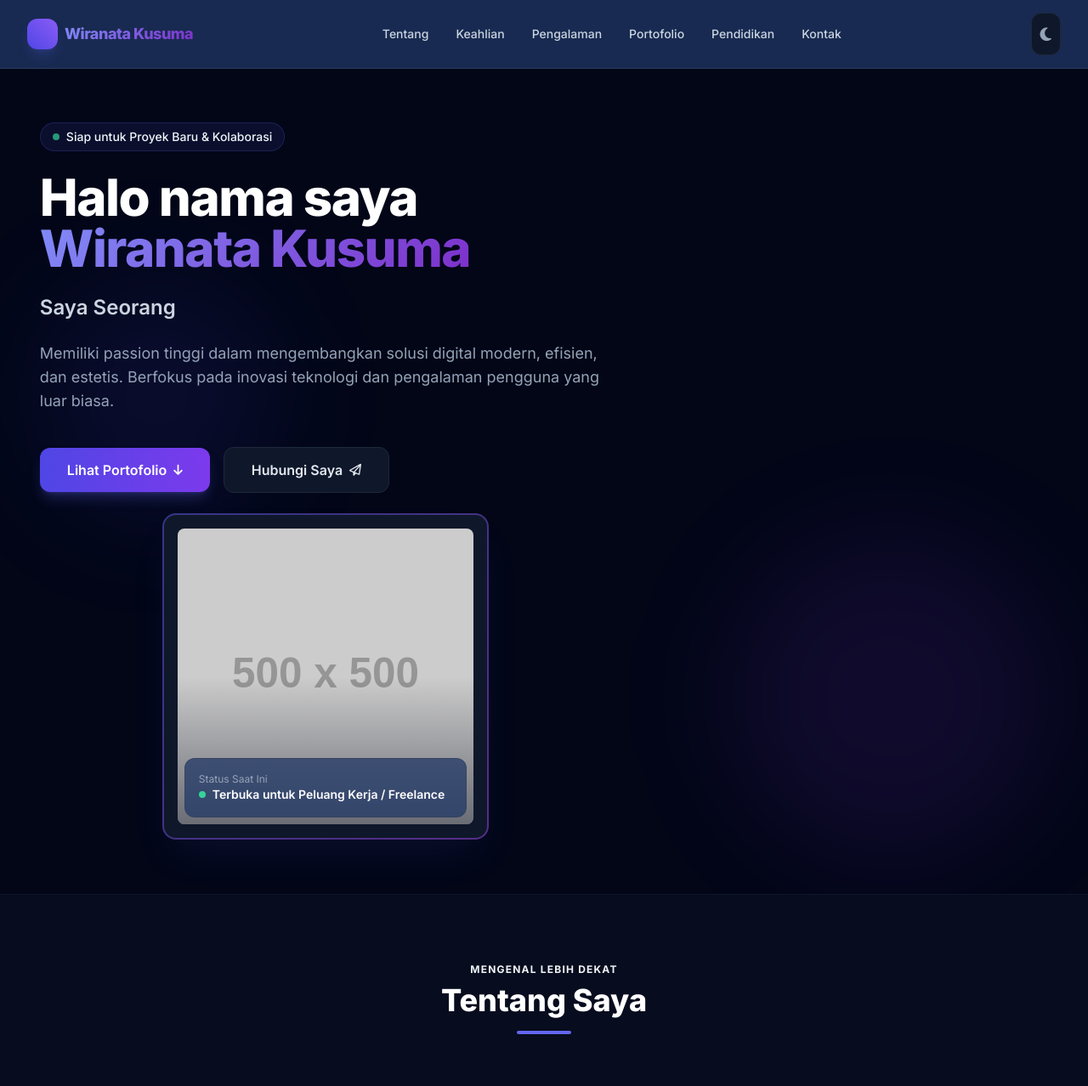
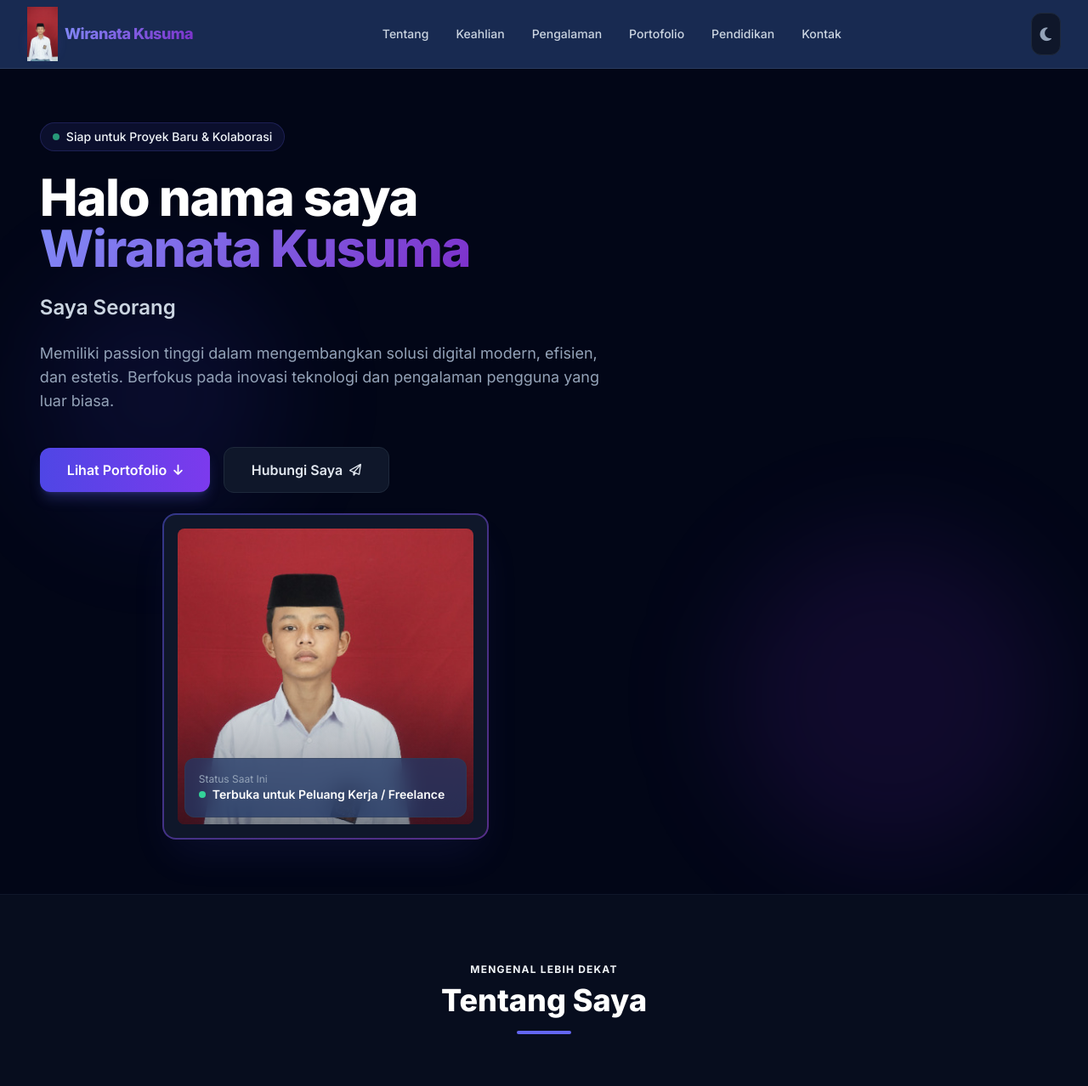
Before and after one commit to Wiranatakusuma27/THIS-IS-MY-PORTOOO-FOLIOOOOOO, a plain HTML site: page index.html in a window 1280 px wide. Shown: the top 1278 px of the page at 85% size. Drawn offline with nearby package versions, Linux system fonts and the light colour scheme; placeholder pictures from the web are drawn by us.

Commit message:
Update index.html

```diff
--- a/index.html
+++ b/index.html
@@ -84,7 +84,7 @@
             <!-- Logo / Nama -->
             <a href="#" class="text-xl font-bold tracking-tight text-white flex items-center gap-2 group">
                 <span class="w-9 h-9 rounded-xl bg-gradient-to-tr from-brand-600 to-violet-500 flex items-center justify-center text-white font-black shadow-lg shadow-brand-500/20 group-hover:scale-105 transition-transform">
-                   <img src="OIP.jpg" alt="">
+                   <img src="_1772079402848_47.jpg" alt="">
                 </span>
                 <span class="gradient-text font-extrabold text-lg">Wiranata Kusuma</span>
             </a>
@@ -172,7 +172,7 @@
                         <div class="gradient-border-inner p-4 relative overflow-hidden group">
                             <!-- Image Frame -->
                             <div class="aspect-square rounded-lg bg-slate-800 overflow-hidden relative">
-                                <img src="OIP.jpg"
+                                <img src="_1772079402848_47.jpg"
                                      alt="Wiranata Kusuma"
                                      class="w-full h-full object-cover group-hover:scale-105 transition-transform duration-500"
                                      onerror="this.src='https://placehold.co/500x500/1e293b/ffffff?text=Foto+Profil'" />
```
